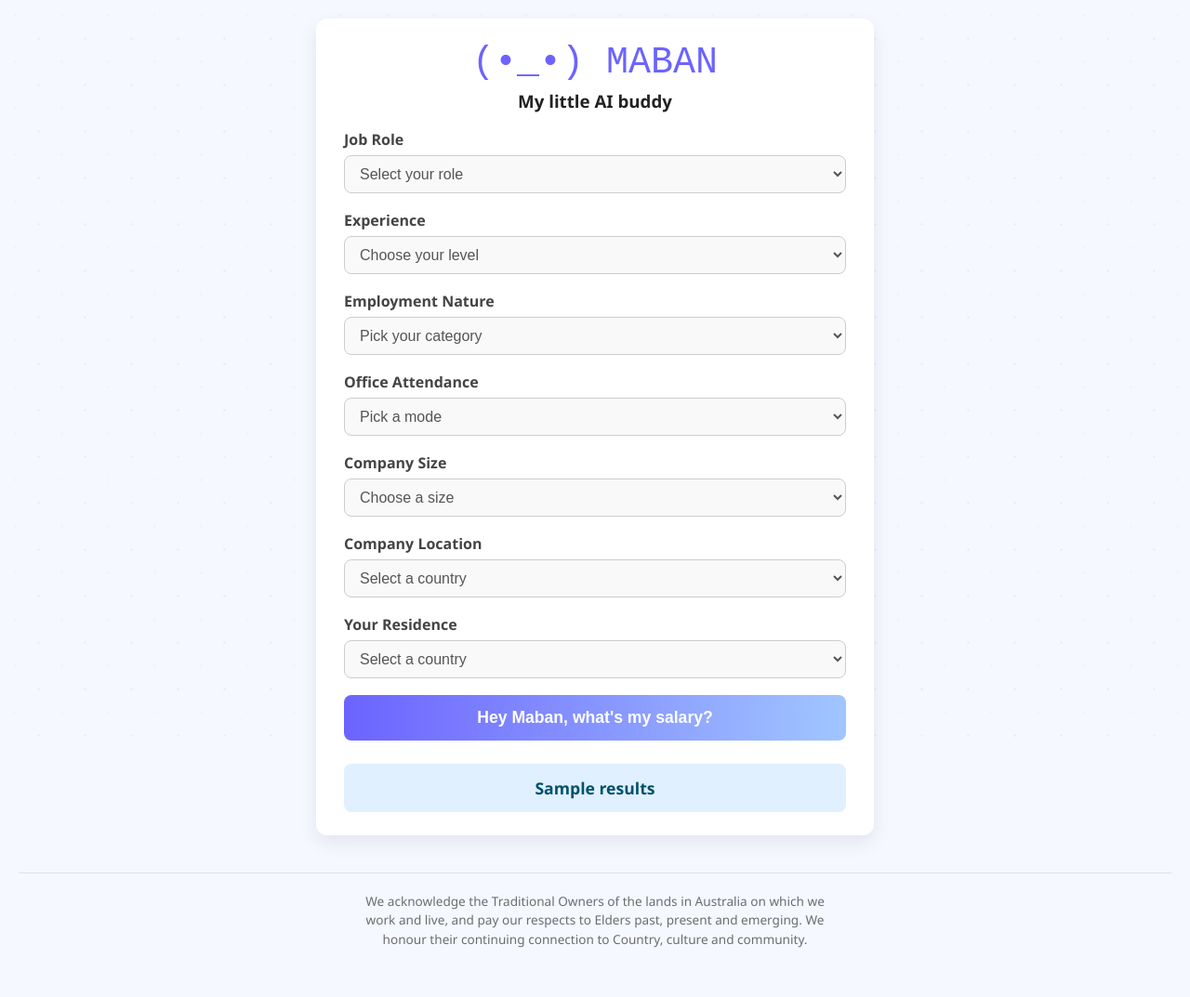
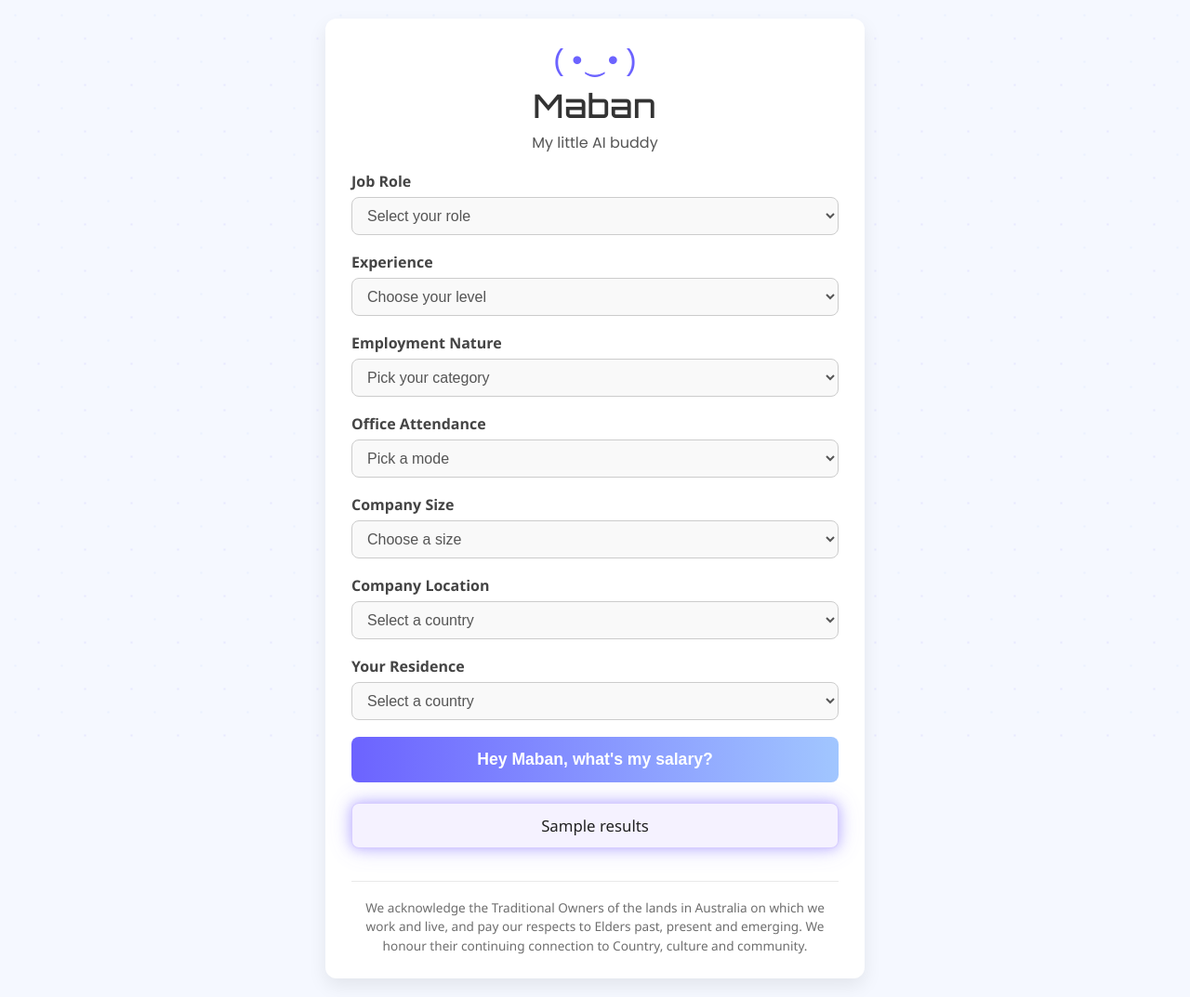
Before and after one commit to abdulbari80/End-to-end-production-Machine-Learning-and-MLOps, a Flask app: template templates/index.html in a window 1280 px wide. Shown: the whole page at 93% size. Before the commit the page ends 1020 px from the top, so only its background shows below. Run offline with Flask 3, Linux system fonts and the light colour scheme; the template is opened without the code that fills it: most values are stand-ins (such as "Sample title", 1, 10 or a date in 2020); some libraries are stand-ins or nearby versions.

Commit message:
over aesthetics improved for better UX

```diff
--- a/app.py
+++ b/app.py
@@ -9,48 +9,105 @@ load_dotenv()
 application = Flask(__name__)
 app = application
 
-# 🔐 Placeholders for your actual keys
+# reCAPTCHA keys
 RECAPTCHA_SITE_KEY = os.getenv("RECAPTCHA_SITE_KEY")
 RECAPTCHA_SECRET_KEY = os.getenv("RECAPTCHA_SECRET_KEY")
 
-@app.route('/', methods=['GET', 'POST'], endpoint='predict_user_salary')
+
+@app.route("/", methods=["GET", "POST"], endpoint="predict_user_salary")
 def predict():
-    if request.method == 'POST':
-        # --- Verify reCAPTCHA token ---
-        token = request.form.get('g-recaptcha-response')
-        verify_url = "https://www.google.com/recaptcha/api/siteverify"
-        payload = {'secret': RECAPTCHA_SECRET_KEY, 'response': token}
-        response = requests.post(verify_url, data=payload)
-        result_json = response.json()
+    if request.method == "POST":
+        form_data = request.form.to_dict()
+        print("📩 Received POST data:", form_data)
 
-        if not result_json.get('success'):
-            return render_template('index.html',
-                                   site_key=RECAPTCHA_SITE_KEY,
-                                   results="Captcha verification failed. Please try again.")
+        # ✅ Match all field names exactly as in HTML
+        experience_level = form_data.get("experience_level", "").strip()
+        employment_type = form_data.get("employment_type", "").strip()
+        remote_ratio = form_data.get("remote_ratio", "").strip()
+        company_size = form_data.get("company_size", "").strip()
+        job_category = form_data.get("job_category", "").strip()
+        employee_residence_top = form_data.get("employee_residence_top", "").strip()
+        company_location_top = form_data.get("company_location_top", "").strip()
 
-        # --- Proceed with prediction ---
-        user_input = Prediction(
-            experience_level=request.form.get('experience_level'),
-            employment_type=request.form.get('employment_type'),
-            remote_ratio=request.form.get('remote_ratio'),
-            company_size=request.form.get('company_size'),
-            job_category=request.form.get('job_category'),
-            employee_residence=request.form.get('employee_residence'),
-            company_location=request.form.get('company_location')
+        # Validation
+        missing_fields = []
+        if not experience_level: missing_fields.append("Experience Level")
+        if not employment_type: missing_fields.append("Employment Type")
+        if not remote_ratio: missing_fields.append("Office Attendance")
+        if not company_size: missing_fields.append("Company Size")
+        if not job_category: missing_fields.append("Job Role")
+        if not employee_residence_top: missing_fields.append("Your Residence")
+        if not company_location_top: missing_fields.append("Company Location")
+
+        if missing_fields:
+            print(f"⚠️ Missing fields: {missing_fields}")
+            return render_template(
+                "index.html",
+                site_key=RECAPTCHA_SITE_KEY,
+                results="Please fill in all the fields before asking Maban for a prediction.",
+            )
+
+        # Optional reCAPTCHA
+        token = form_data.get("g-recaptcha-response")
+        if token:
+            verify_url = "https://www.google.com/recaptcha/api/siteverify"
+            payload = {"secret": RECAPTCHA_SECRET_KEY, "response": token}
+            try:
+                response = requests.post(verify_url, data=payload)
+                result_json = response.json()
+                if not result_json.get("success"):
+                    print("❌ reCAPTCHA failed:", result_json)
+                    return render_template(
+                        "index.html",
+                        site_key=RECAPTCHA_SITE_KEY,
+                        results="Captcha verification failed. Please try again.",
+                    )
+            except Exception as e:
+                print("⚠️ reCAPTCHA error:", e)
+
+        # 🧠 Prediction
+        try:
+            predictor = Prediction(
+                experience_level=experience_level,
+                employment_type=employment_type,
+                remote_ratio=remote_ratio,
+                company_size=company_size,
+                job_category=job_category,
+                employee_residence_top=employee_residence_top,
+                company_location_top=company_location_top,
+            )
+            result = predictor.get_prediction()
+            print("✅ Model prediction:", result)
+        except Exception as e:
+            print("❌ Prediction error:", e)
+            return render_template(
+                "index.html",
+                site_key=RECAPTCHA_SITE_KEY,
+                results=f"Error during prediction: {e}",
+            )
+
+        # 🎯 Format result nicely
+        try:
+            result_value = float(result)
+        except ValueError:
+            result_value = 0
+
+        if result_value < 6021:
+            message = "Hmm... that seems quite low. Please check your input combination."
+        else:
+            salary_k = int(round(result_value / 1000, 0))
+            message = (
+                f"<strong style='font-size:1.5em; color:#7B61FF;'>{salary_k}K</strong> US$ a year, mate!"
+            )
+
+        return render_template(
+            "index.html",
+            site_key=RECAPTCHA_SITE_KEY,
+            results=message,
         )
-        result = user_input.get_prediction()
 
-        if result < 6021:
-            message = "Sorry, mate! It's too low. Plz check input combination."
-        else:
-            result = int(round(result / 1000, 0))
-            message = f"Hey mate, you deserve {result}K!"
-
-        return render_template('index.html', site_key=RECAPTCHA_SITE_KEY, results=message)
-
-    # --- GET request ---
-    return render_template('index.html', site_key=RECAPTCHA_SITE_KEY, results=None)
+    return render_template("index.html", site_key=RECAPTCHA_SITE_KEY, results=None)
 
 
 if __name__ == "__main__":
-    app.run(host="0.0.0.0", port=5000, debug=True)
+    app.run(debug=True, host="127.0.0.1", port=5000)
--- a/static/css/styles.css
+++ b/static/css/styles.css
@@ -1,3 +1,6 @@
+/* Google Fonts */
+@import url('https://fonts.googleapis.com/css2?family=Orbitron:wght@500&family=Poppins:wght@400;600&display=swap');
+
 /* Reset & base */
 * { box-sizing: border-box; margin: 0; padding: 0; }
 body {
@@ -29,10 +32,10 @@ body::before {
 
 /* Container */
 .container {
-    max-width: 600px;
+    max-width: 580px;
     margin: 0 auto;
     background: #fff;
-    padding: 25px 30px;
+    padding: 25px 28px;
     border-radius: 12px;
     box-shadow: 0 8px 20px rgba(0,0,0,0.08);
     position: relative;
@@ -41,7 +44,7 @@ body::before {
 /* Logo */
 .logo {
     font-family: 'Courier New', Courier, monospace;
-    font-size: 2.5rem;
+    font-size: 2.0rem;
     color: #6C63FF;
     text-align: center;
     margin-bottom: 6px;
@@ -51,11 +54,26 @@ body::before {
     transform: scale(1.05);
     text-shadow: 0 0 6px #6C63FF, 0 0 14px #A1C6FF;
 }
+
+/* Brand title (Maban) */
+.brand-name {
+    font-family: 'Orbitron', sans-serif;
+    text-align: center;
+    font-size: 2.2rem;
+    font-weight: 500;
+    color: #333;
+    letter-spacing: 1px;
+    margin-bottom: 5px;
+}
+
+/* Subtitle */
 h3 {
+    font-family: 'Poppins', sans-serif;
     text-align: center;
     margin-bottom: 18px;
-    font-weight: 700;
-    color: #222;
+    font-weight: 500;
+    color: #555;
+    font-size: 1rem;
 }
 
 /* Form */
@@ -97,28 +115,41 @@ select:focus {
     box-shadow: 0 6px 15px rgba(108, 99, 255, 0.35);
 }
 
-/* Result */
+/* ====== Result Section (Updated with glow) ====== */
 .result {
-    margin-top: 25px;
-    padding: 14px;
-    background-color: #e0f0ff;
+    margin-top: 22px;
+    padding: 12px;
+    background: rgba(123, 97, 255, 0.08);
+    border: 1px solid rgba(123, 97, 255, 0.25);
     border-radius: 8px;
-    font-size: 1.1rem;
-    font-weight: 600;
     text-align: center;
-    color: #00506b;
-    transition: transform 0.3s ease;
+    font-size: 1.05rem;
+    font-weight: 500;
+    color: #222;
+    transition: box-shadow 0.4s ease, transform 0.3s ease;
+    animation: glowPulse 4s ease-in-out infinite;
 }
-.result:hover { transform: scale(1.02); }
+
+/* Soft glowing pulse animation */
+@keyframes glowPulse {
+    0%, 100% {
+        box-shadow: 0 0 8px rgba(123, 97, 255, 0.3),
+                    0 0 20px rgba(108, 99, 255, 0.15);
+    }
+    50% {
+        box-shadow: 0 0 14px rgba(123, 97, 255, 0.45),
+                    0 0 28px rgba(108, 99, 255, 0.25);
+    }
+}
 
 /* Footer Acknowledgment */
 footer.acknowledgment {
-    margin-top: 40px;
+    margin-top: 35px;
     text-align: center;
     font-size: 0.85rem;
     color: #555;
     opacity: 0.85;
-    padding-top: 20px;
+    padding-top: 18px;
     border-top: 1px solid rgba(0,0,0,0.1);
 }
 footer.acknowledgment p {
@@ -136,5 +167,6 @@ footer.acknowledgment:hover {
     body { padding: 15px 10px; }
     .container { padding: 20px 15px; }
     .logo { font-size: 1.9rem; }
+    .brand-name { font-size: 1.8rem; }
     .btn { padding: 12px 0; }
 }
--- a/templates/index.html
+++ b/templates/index.html
@@ -4,12 +4,15 @@
     <meta charset="UTF-8" />
     <meta name="viewport" content="width=device-width, initial-scale=1" />
     <title>AI MABAN - Salary Predictor</title>
+
+    <link href="https://fonts.googleapis.com/css2?family=Orbitron:wght@500&family=Poppins:wght@400;600&display=swap" rel="stylesheet">
     <link rel="stylesheet" href="{{ url_for('static', filename='css/styles.css') }}" />
 </head>
 <body>
     <div class="container">
-        <!-- Logo -->
-        <pre class="logo">(•_•) MABAN</pre>
+        <!-- Logo and Header -->
+        <pre class="logo">(•‿•)</pre>
+        <h1 class="brand-name">Maban</h1>
         <h3>My little AI buddy</h3>
 
         <!-- Form -->
@@ -75,7 +78,7 @@
 
             <div class="form-group">
                 <label for="company_location_top">Company Location</label>
-                <select id="company_location_top" name="company_location" required>
+                <select id="company_location_top" name="company_location_top" required>
                     <option value="" disabled selected>Select a country</option>
                     <option value="Australia">Australia</option>
                     <option value="United States">United States</option>
@@ -92,7 +95,7 @@
 
             <div class="form-group">
                 <label for="employee_residence_top">Your Residence</label>
-                <select id="employee_residence_top" name="employee_residence" required>
+                <select id="employee_residence_top" name="employee_residence_top" required>
                     <option value="" disabled selected>Select a country</option>
                     <option value="Australia">Australia</option>
                     <option value="United States">United States</option>
@@ -106,7 +109,6 @@
                 </select>
             </div>
 
-            <!-- Hidden input for reCAPTCHA -->
             <input type="hidden" id="g-recaptcha-response" name="g-recaptcha-response">
 
             <button type="submit" class="btn" onclick="handleSubmit(event)">
@@ -114,18 +116,18 @@
             </button>
         </form>
 
+        <!-- Prediction Result -->
         {% if results %}
         <div class="result">
-            <p>{{ results }}</p>
+            <p>{{ results|safe }}</p>
         </div>
         {% endif %}
-    </div>
 
-    <!-- Google reCAPTCHA -->
+        <!-- reCAPTCHA Script -->
         <script src="https://www.google.com/recaptcha/api.js?render={{ site_key }}"></script>
         <script>
             function handleSubmit(event) {
-            event.preventDefault(); // stop form from submitting immediately
+                event.preventDefault();
                 grecaptcha.ready(function() {
                     grecaptcha.execute('{{ site_key }}', {action: 'submit'}).then(function(token) {
                         document.getElementById('g-recaptcha-response').value = token;
@@ -143,5 +145,6 @@
                 We honour their continuing connection to Country, culture and community.
             </p>
         </footer>
+    </div>
 </body>
 </html>
```
Also changed, not shown: prediction.py (+50 -27 lines). Lines whose indentation alone changed are shown as unchanged.
